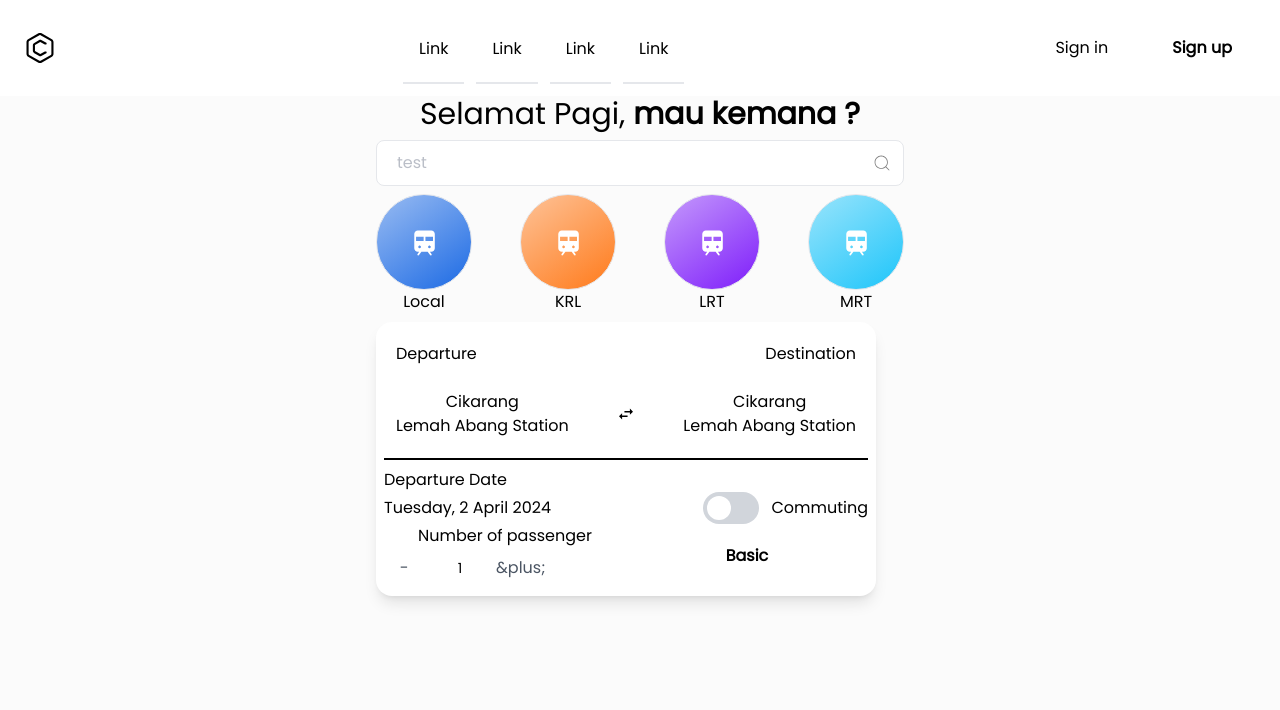
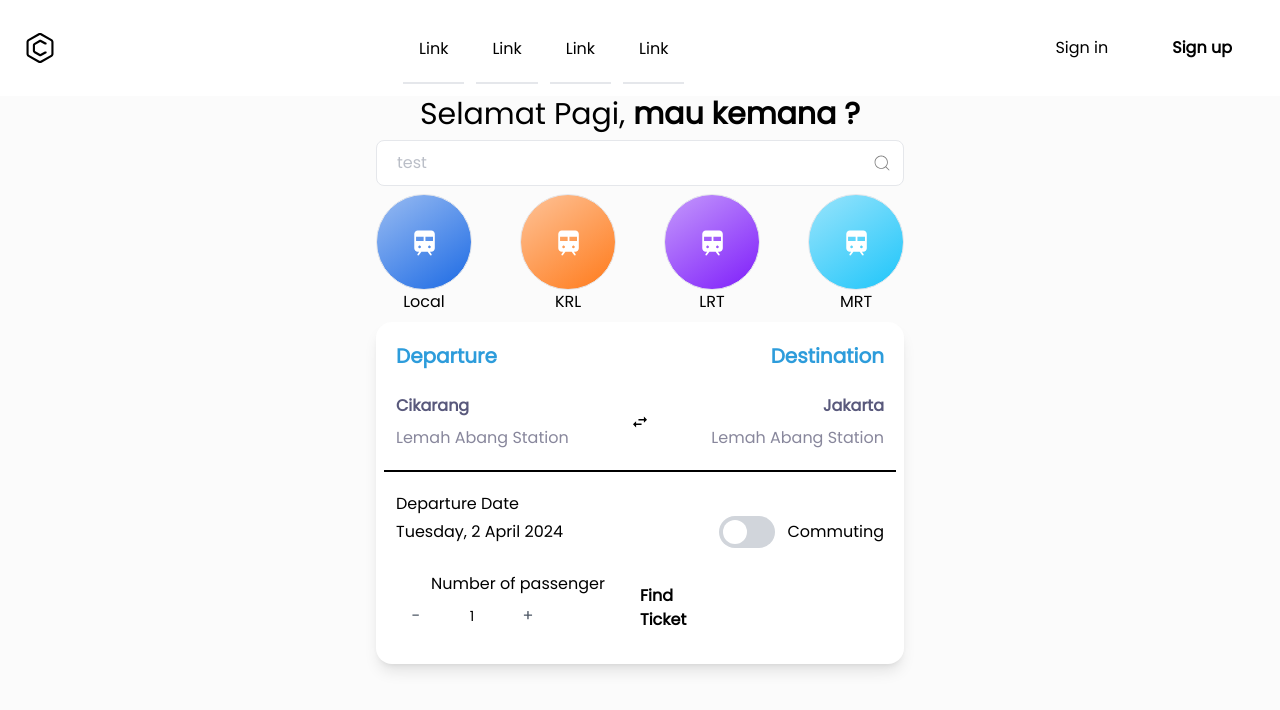
Before and after one commit to PamanAleph/Train-Ticket, a Next.js app: page / in a window 1280 px wide. Shown: the top 710 px of the page. Built offline with nearby package versions, Linux system fonts and the light colour scheme.

Commit message:
Update TrainCard component with new styles and content
The changes include:
- Updated the article element to have a full width
- Updated header section with new styles and text color
- Updated the text in the first div section for departure and

```diff
--- a/src/app/(main)/page.tsx
+++ b/src/app/(main)/page.tsx
@@ -34,7 +34,7 @@ export default function Home() {
             <TrainIcons name={trainIcon.name} color={trainIcon.color} />
           ))}
         </div>
-        <div>
+        <div className="">
             <TrainCard/>
         </div>
       </div>
--- a/src/components/main/TrainCard.tsx
+++ b/src/components/main/TrainCard.tsx
@@ -4,26 +4,26 @@ import Separator from "../ui/Separator";
 function TrainCard() {
     return (
         <section>
-            <article className="w-[500px] bg-white rounded-2xl p-2 shadow-lg">
-                <header className="flex flex-col-2 justify-between p-3">
+            <article className="w-full bg-white rounded-2xl p-2 shadow-lg">
+                <header className="flex flex-col-2 justify-between p-3 text-[#2D9CDB] text-[9px] text-xl font-[700]">
                     <h1>Departure</h1>
                     <h1>Destination</h1>
                 </header>
                 <div className="flex flex-col-3 justify-between p-3">
-                    <div>
-                        <h1>Cikarang</h1>
-                        <p>Lemah Abang Station</p>
+                    <div className="text-left">
+                        <h1 className="text-[#59597C] font-[700]">Cikarang</h1>
+                        <p className="pt-2 text-[#88879C] font-400">Lemah Abang Station</p>
                     </div>
                     <button>
                         <IoMdSwap />
                     </button>
-                    <div>
-                        <h1>Cikarang</h1>
-                        <p>Lemah Abang Station</p>
+                    <div className="text-right">
+                        <h1 className="text-[#59597C] font-[700]">Jakarta</h1>
+                        <p className="pt-2 text-[#88879C] font-400">Lemah Abang Station</p>
                     </div>
                 </div>
                 <Separator />
-                <div>
+                <div className="p-3">
                     <h1 className="text-left">Departure Date</h1>
                     <div className="flex flex-col-2 justify-between items-center">
                         <h1>Tuesday, 2 April 2024</h1>
@@ -44,7 +44,7 @@ function TrainCard() {
                         </div>
                     </div>
                 </div>
-                <div className="grid grid-cols-2">
+                <div className="grid grid-cols-2 p-3">
                     <div>
                         <h1>Number of passenger</h1>
                         <div>
@@ -58,7 +58,7 @@ function TrainCard() {
                                     type="button"
                                     className="size-10 leading-10 text-gray-600 transition hover:opacity-75"
                                 >
-                                    &minus;
+                                    -
                                 </button>
 
                                 <input
@@ -72,16 +72,16 @@ function TrainCard() {
                                     type="button"
                                     className="size-10 leading-10 text-gray-600 transition hover:opacity-75"
                                 >
-                                    &plus;
+                                    +
                                 </button>
                             </div>
                         </div>
                     </div>
                     <button
                         type="button"
-                        className="px-8 py-3 font-semibold rounded dark:bg-gray-800 dark:text-gray-100"
+                        className="w-[20px] py-3 font-semibold rounded dark:bg-gray-800 dark:text-gray-100"
                     >
-                        Basic
+                        Find Ticket
                     </button>
                 </div>
             </article>
```
